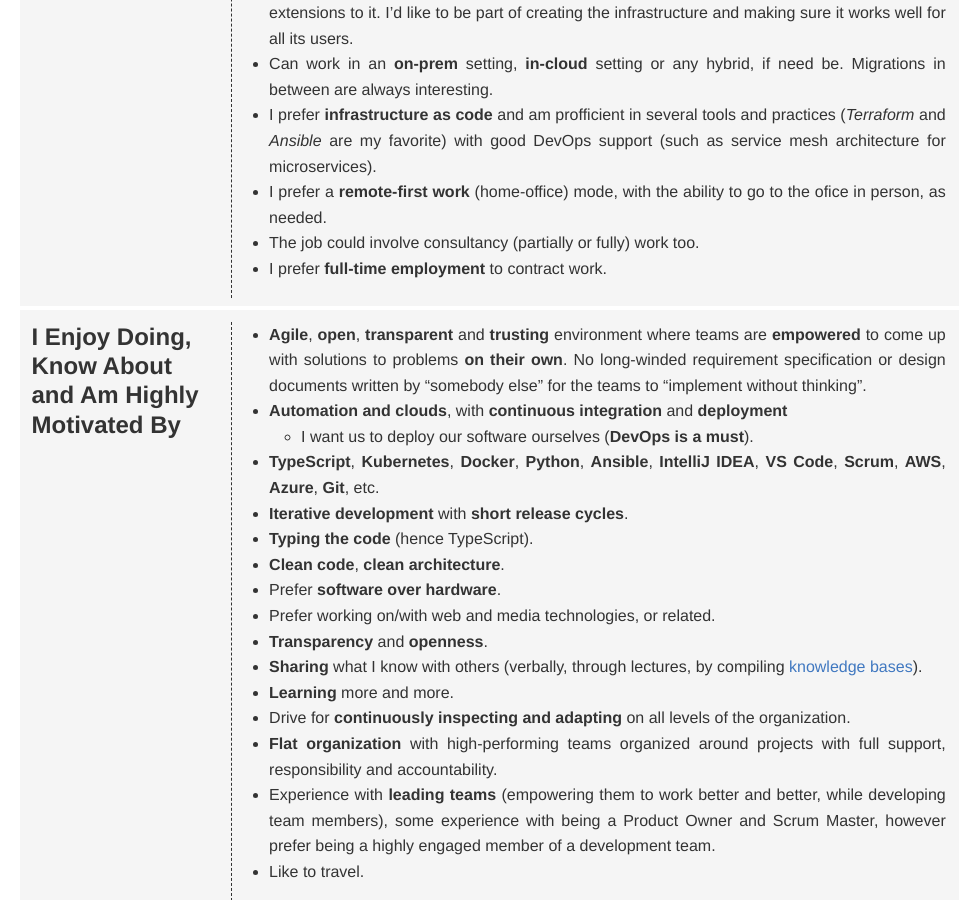
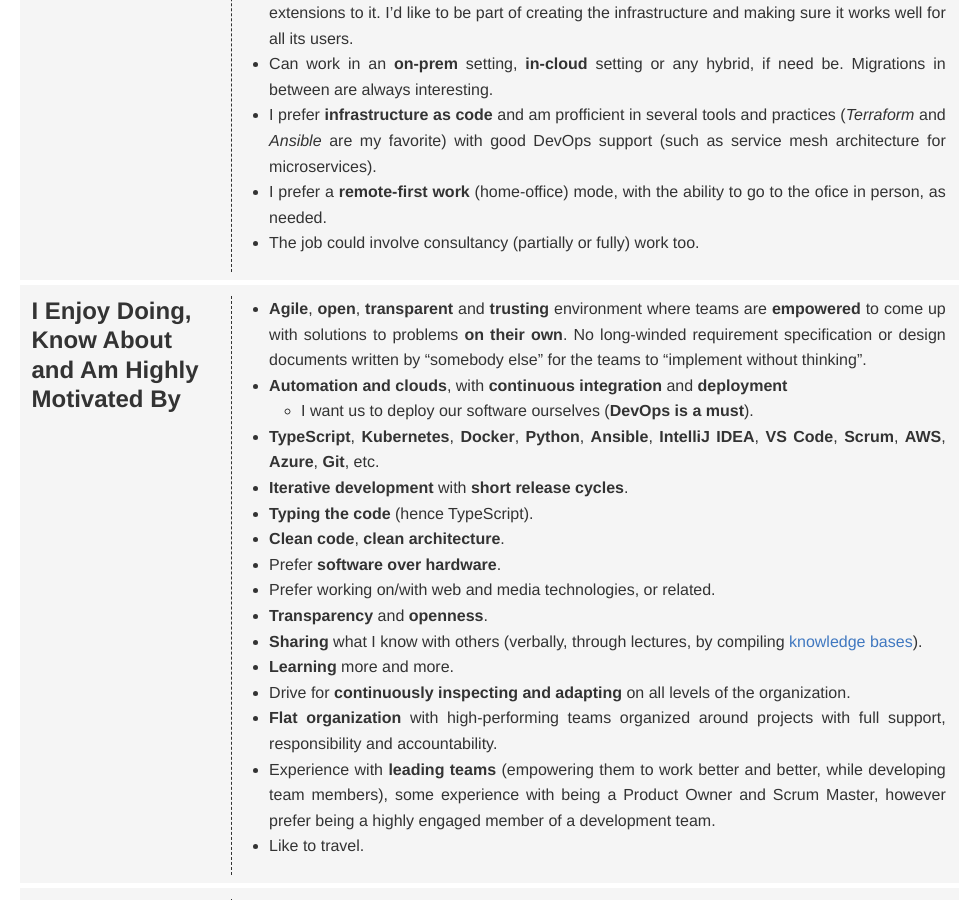
Before and after one commit to petr-motejlek/my-cv, a Jekyll site: the page built from _pages/index.markdown, in a window 1280 px wide and 900 px high, scrolled down 737 px. Shown: the whole window, without its empty margins (151-1128 px from the left). Built offline with Jekyll 4.4.1, drawn with Linux system fonts in a browser that asks for light colours.

Commit message:
Update index.markdown

```diff
--- a/_pages/index.markdown
+++ b/_pages/index.markdown
@@ -87,7 +87,6 @@ title: Curriculum Vitae
 - I prefer a __remote-first work__ (home-office) mode, with the ability
   to go to the ofice in person, as needed.
 - The job could involve consultancy (partially or fully) work too.
-- I prefer __full-time employment__ to contract work.
 
 </div>
 
```
